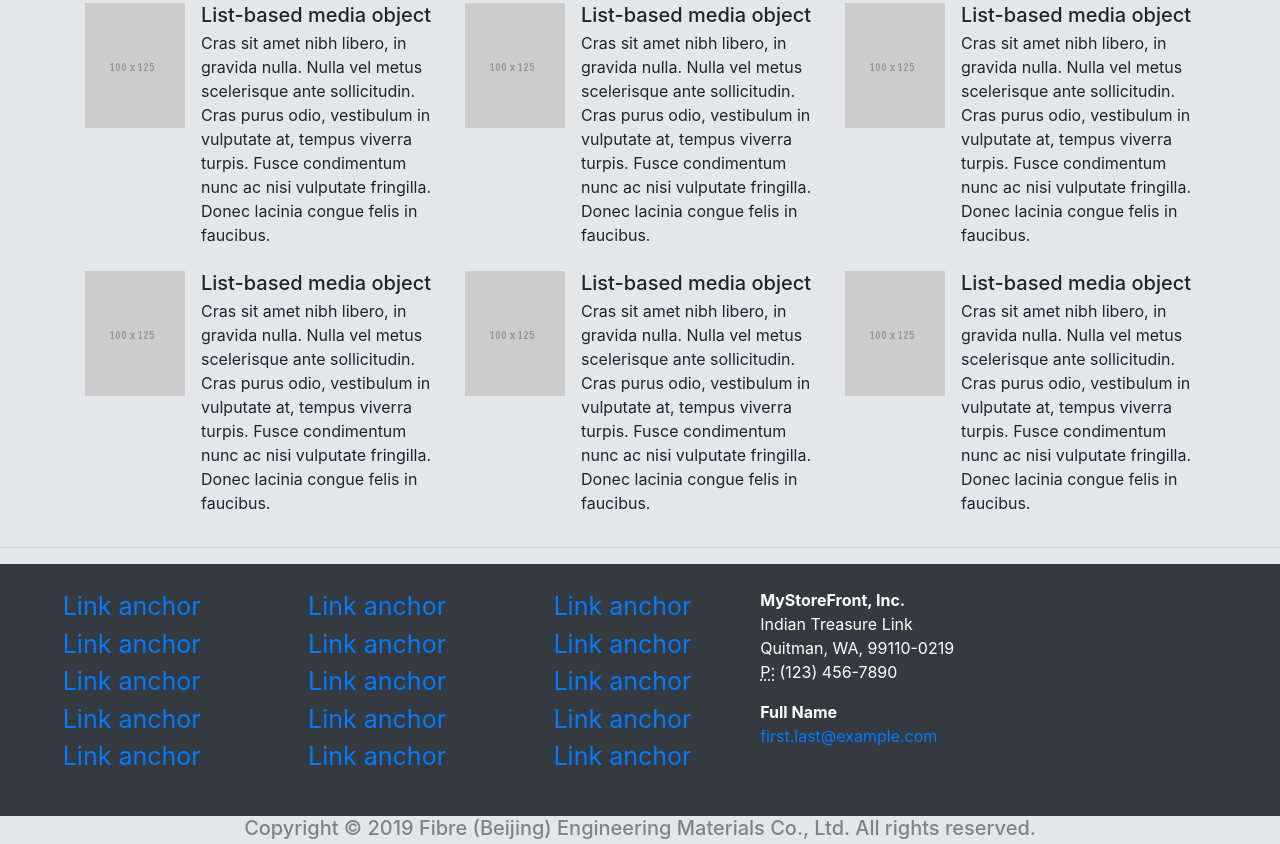
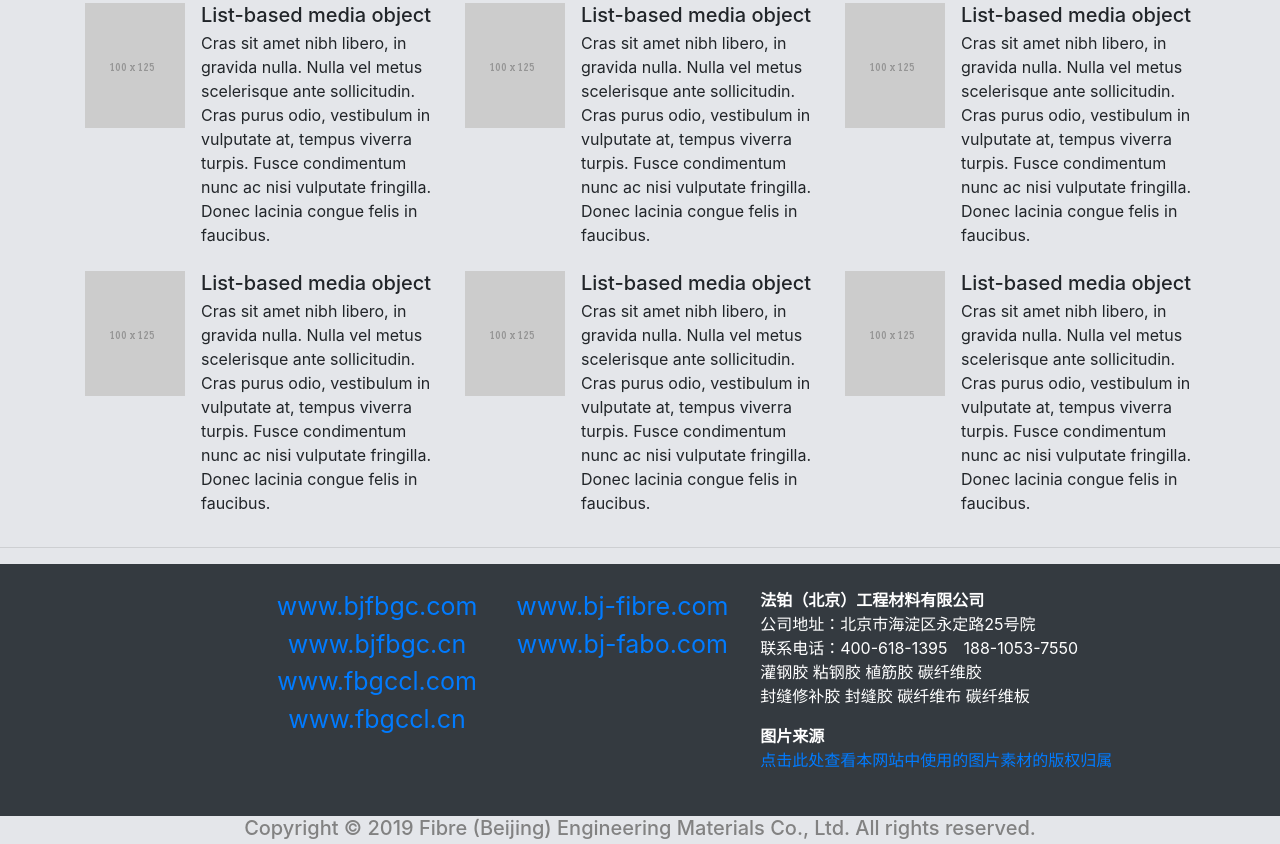
Before and after one commit to WluhWluh/WluhWluh.github.io, a plain HTML site: page home.html in a window 1280 px wide. Shown: the part 1881-2725 px from the top of the page. Drawn offline with Linux system fonts and the light colour scheme.

Commit message:
Update home.html

```diff
--- a/home.html
+++ b/home.html
@@ -287,43 +287,44 @@
           <div class="row text-center">
             <div class="col-sm-6 col-md-4 col-lg-4 col-12">
               <ul class="list-unstyled">
-                <li class="btn-link"> <a>Link anchor</a> </li>
-                <li class="btn-link"> <a>Link anchor</a> </li>
-                <li class="btn-link"> <a>Link anchor</a> </li>
-                <li class="btn-link"> <a>Link anchor</a> </li>
-                <li class="btn-link"> <a>Link anchor</a> </li>
+                <li class="btn-link"> <a></a> </li>
+                <li class="btn-link"> <a></a> </li>
+                <li class="btn-link"> <a></a> </li>
+                <li class="btn-link"> <a></a> </li>
+                <li class="btn-link"> <a></a> </li>
               </ul>
             </div>
             <div class="col-sm-6 col-md-4 col-lg-4 col-12">
               <ul class="list-unstyled">
-                <li class="btn-link"> <a>Link anchor</a> </li>
-                <li class="btn-link"> <a>Link anchor</a> </li>
-                <li class="btn-link"> <a>Link anchor</a> </li>
-                <li class="btn-link"> <a>Link anchor</a> </li>
-                <li class="btn-link"> <a>Link anchor</a> </li>
+                <li class="btn-link"> <a href="http://www.bjfbgc.com/" target="new">www.bjfbgc.com</a></li>
+                <li class="btn-link"> <a>www.bjfbgc.cn</a></li>
+                <li class="btn-link"> <a>www.fbgccl.com</a></li>
+                <li class="btn-link"> <a>www.fbgccl.cn</a></li>
+                <li class="btn-link">&nbsp;</li>
               </ul>
             </div>
             <div class="col-sm-6 col-md-4 col-lg-4 col-12">
               <ul class="list-unstyled">
-                <li class="btn-link"> <a>Link anchor</a> </li>
-                <li class="btn-link"> <a>Link anchor</a> </li>
-                <li class="btn-link"> <a>Link anchor</a> </li>
-                <li class="btn-link"> <a>Link anchor</a> </li>
-                <li class="btn-link"> <a>Link anchor</a> </li>
+                <li class="btn-link"> <a>www.bj-fibre.com</a></li>
+                <li class="btn-link"> <a>www.bj-fabo.com</a></li>
+                <li class="btn-link">&nbsp;</li>
+                <li class="btn-link">&nbsp;</li>
+                <li class="btn-link">&nbsp;</li>
               </ul>
             </div>
           </div>
         </div>
         <div class="col-md-4 col-lg-5 col-6">
           <address>
-            <strong>MyStoreFront, Inc.</strong><br>
-            Indian Treasure Link<br>
-            Quitman, WA, 99110-0219<br>
-            <abbr title="Phone">P:</abbr> (123) 456-7890
+          <strong>法铂（北京）工程材料有限公司</strong><br>
+          公司地址：北京市海淀区永定路25号院<br>
+联系电话：400-618-1395　188-1053-7550<br>
+灌钢胶 粘钢胶 植筋胶 碳纤维胶<br>
+封缝修补胶 封缝胶 碳纤维布 碳纤维板<br>
           </address>
           <address>
-            <strong>Full Name</strong><br>
-            <a href="mailto:#">first.last@example.com</a>
+          <strong>图片来源</strong><br>
+          <a href="mailto:#">点击此处查看本网站中使用的图片素材的版权归属</a>
           </address>
         </div>
       </div>
```
